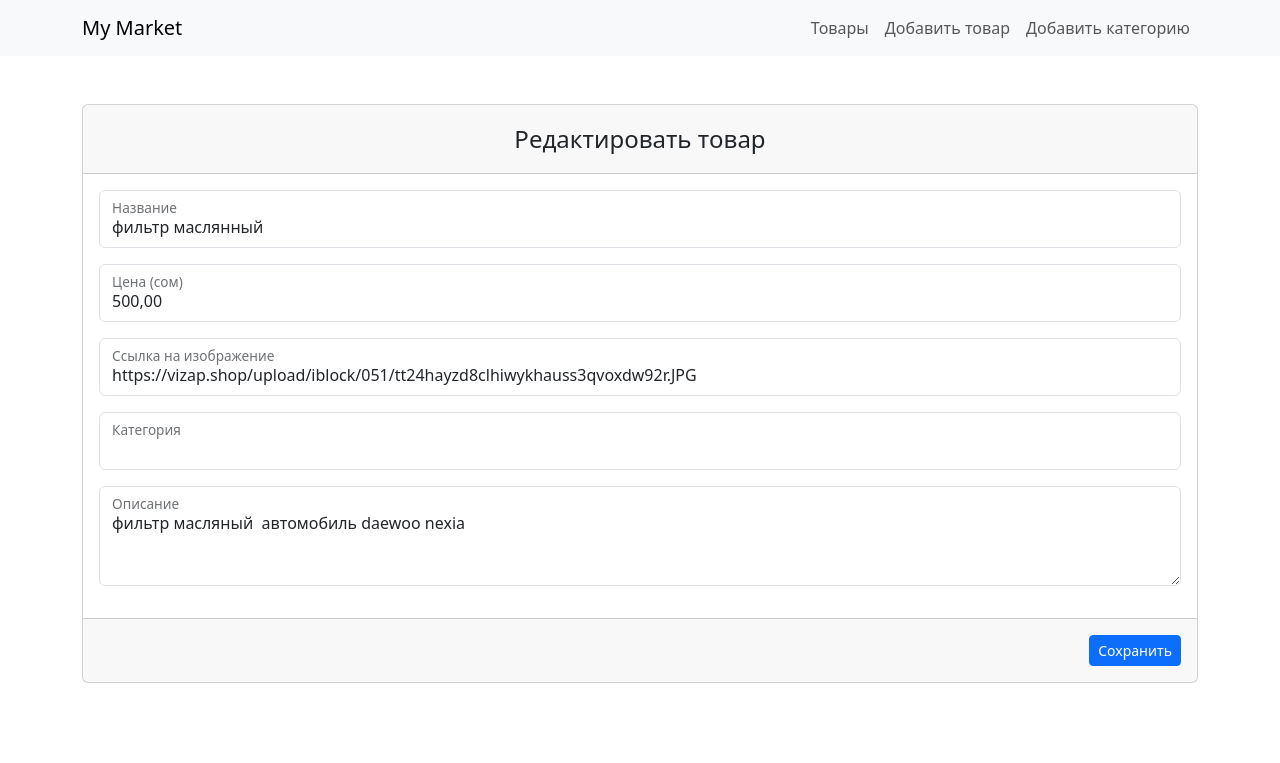
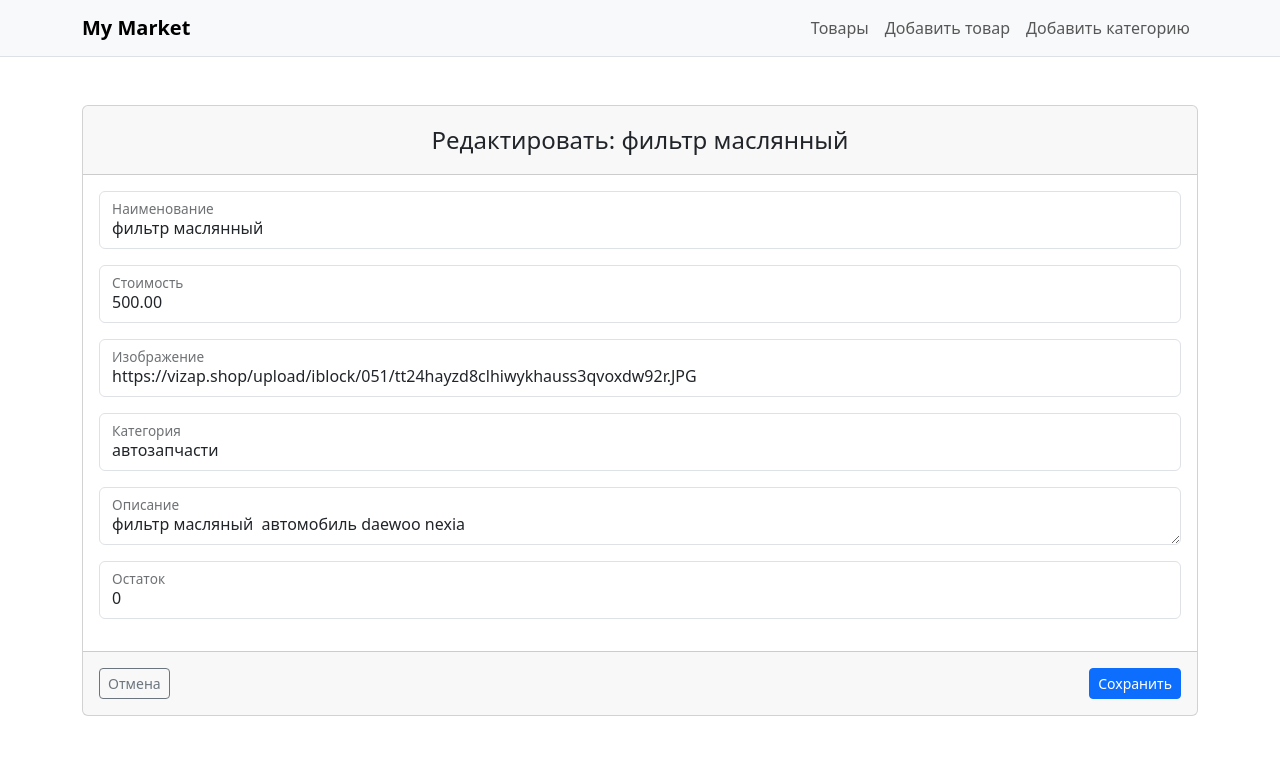
Before and after one commit to mad547/homework_54_Nikita_pyanzin, a Django app: page /products/1/edit/ in a window 1280 px wide. Shown: the top 763 px of the page. Run offline with Django 5.2, Linux system fonts and the light colour scheme; data comes from the database, SQL or seed files in the repository; lists and menus that the app fills with data are empty.

Commit message:
изменил шаблоны

```diff
--- a/source/market_app/static/css/style.css
+++ b/source/market_app/static/css/style.css
@@ -2,4 +2,19 @@
     width: 100%;
     height: 200px;
     object-fit: cover;
+    transition: transform 0.2s;
 }
+
+.card:hover .product-img {
+    transform: scale(1.03);
+}
+
+.card {
+    border-radius: 12px;
+    overflow: hidden;
+}
+
+.navbar-brand {
+    font-size: 1.4rem;
+    letter-spacing: 0.5px;
+}
--- a/source/templates/base.html
+++ b/source/templates/base.html
@@ -6,21 +6,20 @@
     <link href="https://cdn.jsdelivr.net/npm/bootstrap@5.3.8/dist/css/bootstrap.min.css"
           rel="stylesheet" integrity="sha384-sRIl4kxILFvY47J16cr9ZwB07vP4J8+LH7qKQnuqkuIAvNWLzeN8tE5YBujZqJLB"
           crossorigin="anonymous">
-    <link rel="stylesheet" href="{% static 'css/style.css' %}">
     <title>My Market</title>
 </head>
 <body>
-<nav class="navbar navbar-expand-lg bg-body-tertiary">
+<nav class="navbar navbar-expand-lg bg-body-tertiary border-bottom">
     <div class="container">
-        <a class="navbar-brand" href="{% url 'products' %}">My Market</a>
-        <div class="navbar-nav">
+        <a class="navbar-brand fw-bold" href="{% url 'products' %}">My Market</a>
+        <div class="navbar-nav ms-auto">
             <a class="nav-link" href="{% url 'products' %}">Товары</a>
             <a class="nav-link" href="{% url 'product_add' %}">Добавить товар</a>
             <a class="nav-link" href="{% url 'category_add' %}">Добавить категорию</a>
         </div>
     </div>
 </nav>
-<div class="container">
+<div class="container py-4">
     {% block content %}
     {% endblock %}
 </div>
--- a/source/templates/market_app/product_edit.html
+++ b/source/templates/market_app/product_edit.html
@@ -1,45 +1,15 @@
 {% extends 'base.html' %}
 
 {% block content %}
-<div class="card my-5">
-    <div class="card-header fs-4 text-center py-3">Редактировать товар</div>
+<div class="card card-shadow my-4">
+    <div class="card-header fs-4 text-center py-3">Редактировать: {{ product.title }}</div>
     <div class="card-body">
         <form id="product-form" action="" method="POST">
-            {% csrf_token %}
-            <div class="form-floating mb-3">
-                <input type="text" class="form-control" id="title" name="title"
-                       placeholder="Название" value="{{ product.title }}">
-                <label for="title">Название</label>
-            </div>
-            <div class="form-floating mb-3">
-                <input type="text" class="form-control" id="price" name="price"
-                       placeholder="Цена" value="{{ product.price }}">
-                <label for="price">Цена (сом)</label>
-            </div>
-            <div class="form-floating mb-3">
-                <input type="text" class="form-control" id="image" name="image"
-                       placeholder="Ссылка на изображение" value="{{ product.image }}">
-                <label for="image">Ссылка на изображение</label>
-            </div>
-            <div class="form-floating mb-3">
-                <select class="form-control" id="category" name="category">
-                    {% for category in categories %}
-                        <option value="{{ category.id }}"
-                            {% if category.id == product.category.id %}selected{% endif %}>
-                            {{ category.title }}
-                        </option>
-                    {% endfor %}
-                </select>
-                <label for="category">Категория</label>
-            </div>
-            <div class="form-floating mb-3">
-                <textarea class="form-control" id="description" name="description"
-                          placeholder="Описание" style="height: 100px">{{ product.description }}</textarea>
-                <label for="description">Описание</label>
-            </div>
+            {% include 'partial/product_form.html' %}
         </form>
     </div>
-    <div class="card-footer text-end py-3">
+    <div class="card-footer d-flex justify-content-between py-3">
+        <a href="{% url 'product' product.pk %}" class="btn btn-sm btn-outline-secondary">Отмена</a>
         <button type="submit" form="product-form" class="btn btn-sm btn-primary">Сохранить</button>
     </div>
 </div>
```
Also changed, not shown: source/templates/market_app/category_add.html (+5 -4 lines), source/templates/market_app/product.html (+12 -7 lines), source/templates/market_app/product_add.html (+5 -29 lines), source/templates/market_app/product_confirm_delete.html (added, +19 -0 lines), source/templates/market_app/products.html (+4 -19 lines), source/templates/partial/product_list.html (added, +27 -0 lines).
